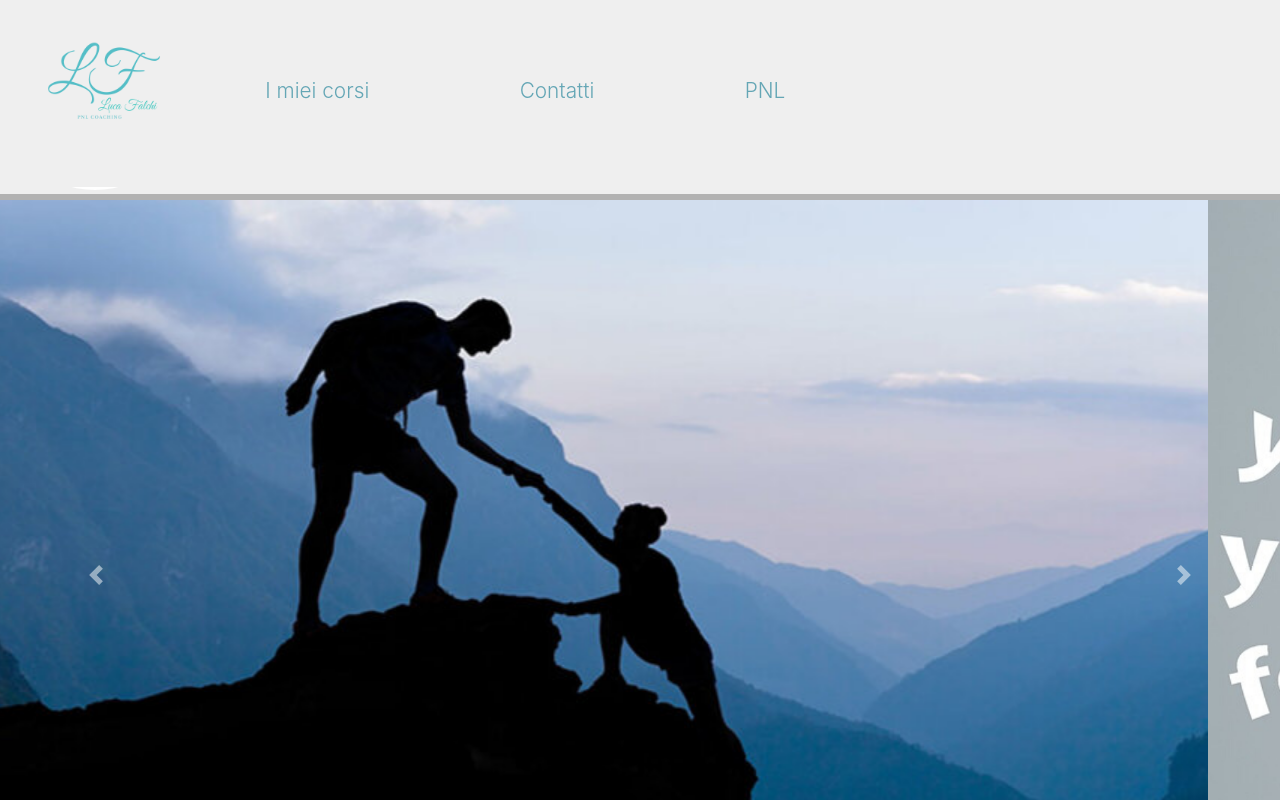
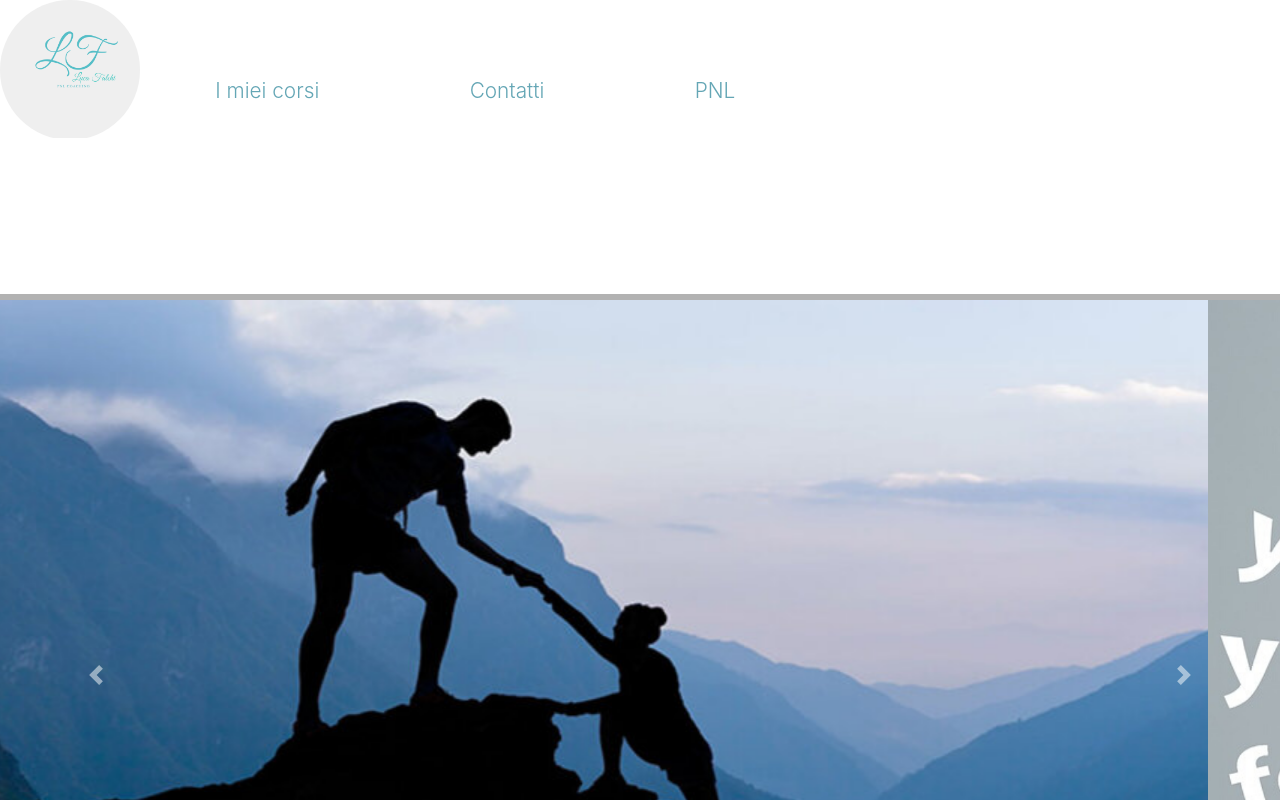
Before and after one commit to Netta90/react_sito_luca, a React (Create React App) app: page / in a window 1280 px wide. Shown: the top 800 px of the page. Built offline with nearby package versions, Linux system fonts and the light colour scheme.

Commit message:
aggiunte

```diff
--- a/src/Topbar.css
+++ b/src/Topbar.css
@@ -2,10 +2,11 @@
 
   .app-header {
     width: 100%;
-    height:200px;
+    height: 300px;
     border-bottom: 0.4rem solid #B2B2B2;
-    background-color: #EFEFEF;
+    background-color:transparent;
     color: white;
+    z-index: 1;
 
 
 }
@@ -18,7 +19,7 @@
 
 .app-logo {
     position: relative;
-    height: 190px;
+    height: 140px;
     margin: 0;
     float: left;
     border-radius: 100%;
--- a/src/carousel.css
+++ b/src/carousel.css
@@ -1,16 +1,3 @@
-.message{
-    background-color: grey;
-    text-align: center;
-    height: 200px;
-    width: 500px;
-    color: white;
-    opacity: 0.5;
-    display: inline-block;
-    margin-left: 500px;
-    font-size: 37px;
-    float: none;
-}
-
 
 
 .terza {
@@ -33,11 +20,13 @@
 .prima {
    background-image: url("salva.jpg");
    background-size: cover;
-   width: 100%;height: 750px;
+   width: 100%;
+   height: 750px;
 }
 
 .misuraCarosel{
-    max-height: 750px;
+    max-height: 100%;
+    z-index: inherit;
 }
 
 .borderbuttom{
```
